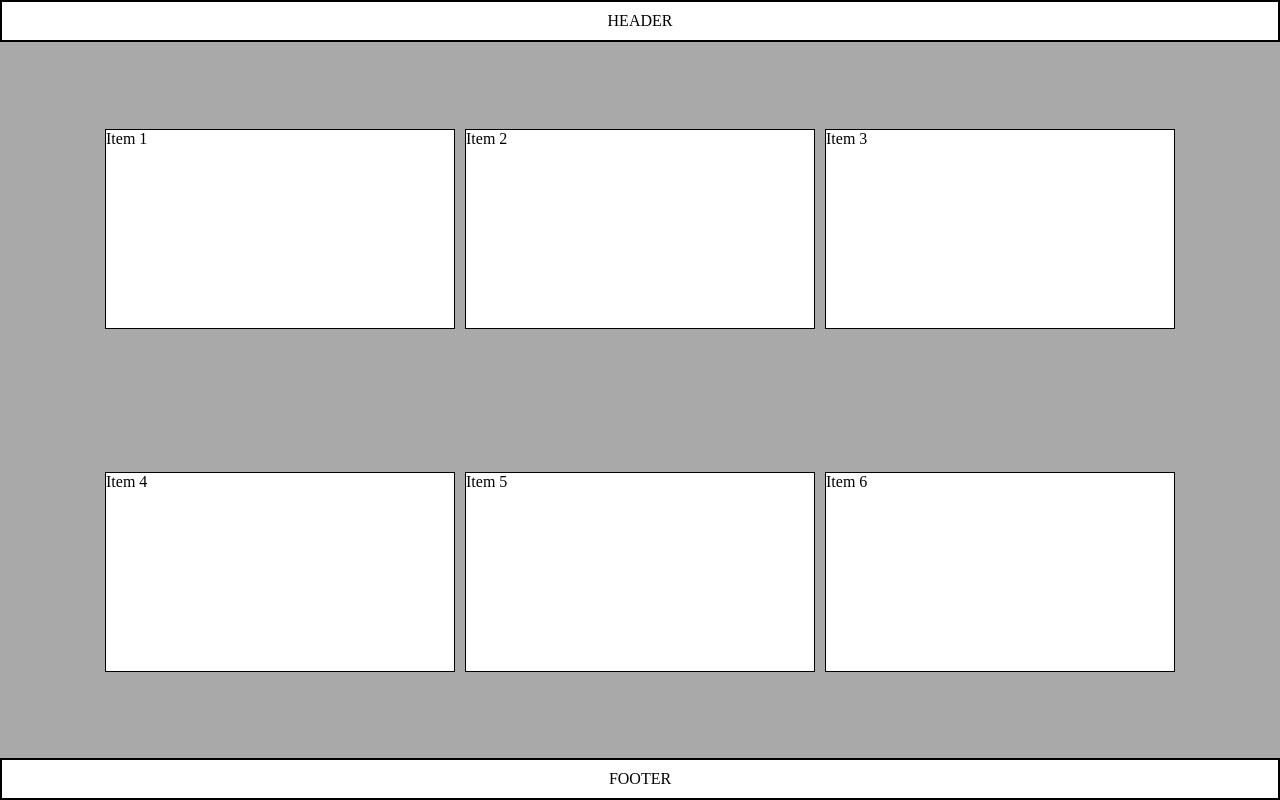
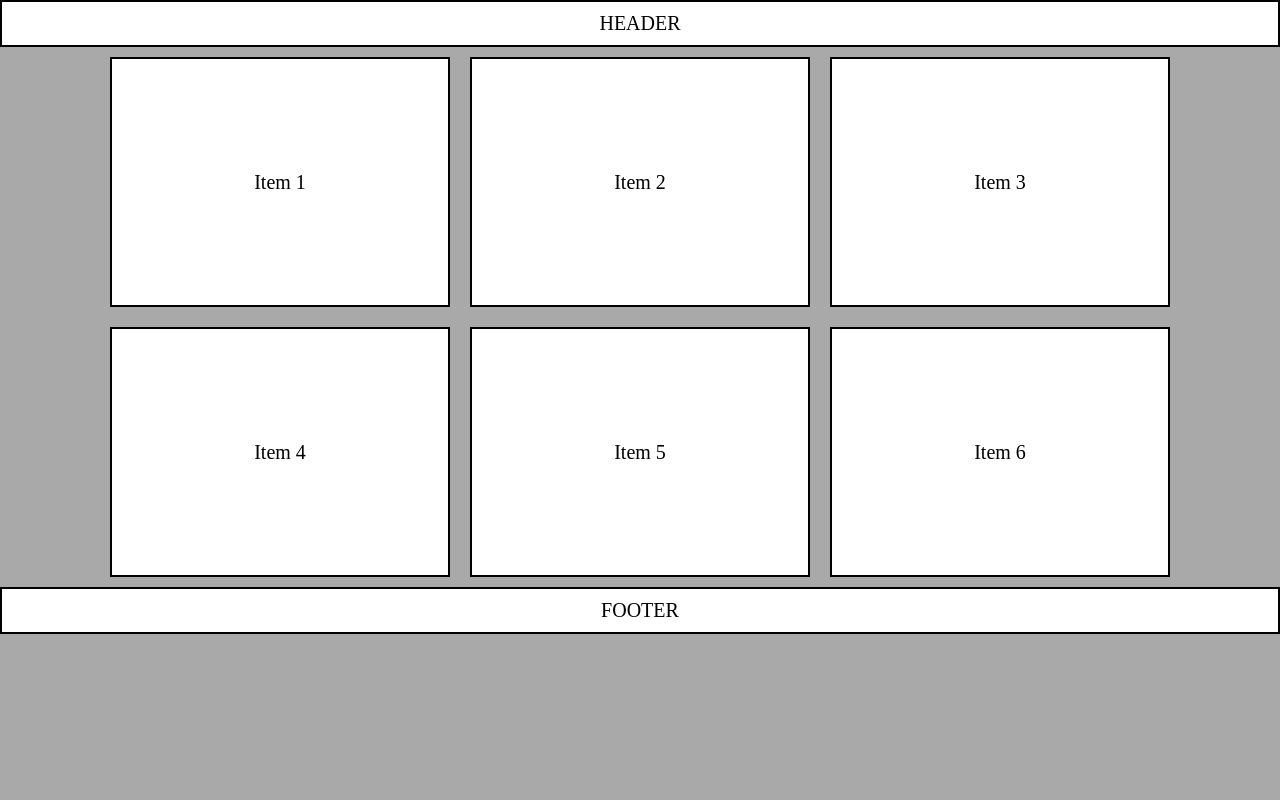
Before and after one commit to Raymond230/aulas-css3-avancado-bitcode, a plain HTML site: page exercicio2/index.html in a window 1280 px wide. Drawn offline with Linux system fonts and the light colour scheme.

Commit message:
atualizando conteúdo e refazendo exercicios

```diff
--- a/exercicio1/style.css
+++ b/exercicio1/style.css
@@ -5,33 +5,47 @@
 }
 
 .header{
-    background-color: #000;
+    flex-basis: 100%;
+    min-height: 100vh;
+    background-color: #103;
+    padding: 10px;
     display: flex;
-    justify-content: space-between;
+    gap: 20px;
+    justify-content: space-around;
     align-items: center;
-    padding: 20px;
+}
+
+.buttons{
+    display: flex;
+    gap: 20px;
     flex-wrap: wrap;
-    font-family: Arial, Helvetica, sans-serif;
+
+
 }
 
 .buttonHeader{
-    background: #000;
+    padding: 15px 20px;
+    text-transform: uppercase;
+    border-radius: 14px;
+    background-color: transparent;
+    font-size: 18px;
+    font-weight: 700;
+    cursor: pointer;
+    transition: 1s;
+    border-color: #fff;
     color: #fff;
-    border: 1px solid #fff;
-    border-radius: 10px;
-    padding: 10px 20px;
-    cursor: pointer;
-    transition: 0.5s;
-
 }
 
 .buttonHeader:hover{
-    border-color: #f30202;
+    border-color: black;
 }
 
+/* imagens */
+
 .logo-rock{
-    width: 40px;
+    width: 80px;
 }
+
 .logo-onebitcode{
-    width: 200px;
+    width: 400px;
 }
--- a/exercicio2/style.css
+++ b/exercicio2/style.css
@@ -3,45 +3,56 @@
     padding: 0;
     box-sizing: border-box;
 }
-.header {
-  flex-basis: 100%;
-  background-color: white;
-  border: 2px solid black;
-  display: flex;
-  justify-content: center;
-  padding: 10px;
-}
-
-.container {
+.container{
   display: flex;
   flex-direction: column;
   min-height: 100vh;
   background-color: darkgray;
 }
 
-.item{
-    background-color: #fff;
-    border: 1px solid #000;
-    width: 350px;
-    height: 200px;
-    display: flex;
+.header{
+  flex-basis: 100%;
+  background: #fff;
+  padding: 10px;
+  border: 2px solid #000;
+  display: flex;
+  justify-content: center;
+  align-items: center;
+}
+
+.mainContent{
+
+  flex-basis: 100%;
+  padding: 10px;
+  display: flex;
+  gap: 20px;
+  justify-content: center;
+  align-items: center;
+  flex-wrap: wrap;
 
 }
 
-.mainContent{
-    display: flex;
-    flex-wrap: wrap;
-    justify-content: center;
-    align-items: center;
-    padding: 20px;
-    gap: 10px;
-    flex: 1 0 auto;
+.item{
+  flex-basis: 340px;
+  background: #fff;
+  height: 250px;
+  border: 2px solid #000;
+  display: flex;
+  justify-content: center;
+  align-items: center;
 }
 
 .footer{
-    background: #fff;
-    padding: 10px;
-    border: 2px solid #000;
-    display: flex;
-    justify-content: center;
+  flex-basis: 100%;
+  background: #fff;
+  padding: 10px;
+  border: 2px solid #000;
+  display: flex;
+  justify-content: center;
+  align-items: center;
 }
+
+.paragraph{
+  font-size: 20px;
+
+}
--- /dev/null
+++ b/exercicio3/style.css
@@ -0,0 +1,21 @@
+*{
+    margin: 0;
+    padding: 0;
+    box-sizing: border-box;
+}
+
+.main-content{
+    min-height: 100vh;
+    background: darkgray;
+    display: grid;
+    grid-template-columns: 1fr 2fr 1fr 1fr;
+    gap: 10px 15px;
+    grid-auto-rows: minmax(210px, auto);
+}
+
+.item{
+    background: #fff;
+    border: 2px solid #000;
+    font-size: 20px;
+    padding: 10px;
+}
--- a/flexbox/style.css
+++ b/flexbox/style.css
@@ -5,8 +5,10 @@
 }
 
 .container{
-  background: #ddd;
+  background: #000;
+  color: #000000;
   min-height: 100vh;
+  padding: 20px;
   display: flex;
   gap: 20px;
   justify-content: center;
@@ -15,12 +17,8 @@
 }
 
 .item{
+  background: #fff;
   width: 200px;
   height: 200px;
-  border: 1px solid #103;
-  background: #fff;
-  font-size: 20px;
-  display: flex;
-  justify-content: center;
-  align-items: center;
+  border: 2px solid #ddd;
 }
--- /dev/null
+++ b/layout-grid/style.css
@@ -0,0 +1,22 @@
+*{
+    margin: 0;
+    padding: 0;
+    box-sizing: border-box;
+}
+
+.main-content{
+    min-height: 100vh;
+    background: darkgray;
+    display: grid;
+    grid-template-columns:repeat(3, 1fr);
+    gap: 15px 15px;
+    grid-auto-rows: minmax(210px, 240px);
+}
+
+.item{
+    background: #fff;
+    border: 2px solid #000;
+    font-size: 20px;
+    padding: 10px;
+
+}
--- /dev/null
+++ b/manipulando-grid/style.css
@@ -0,0 +1,22 @@
+*{
+    margin: 0;
+    padding: 0;
+    box-sizing: border-box;
+}
+
+.main-content{
+    min-height: 100vh;
+    background: darkgray;
+    display: grid;
+    grid-template-columns:repeat(3, 1fr);
+    gap: 15px 15px;
+    grid-auto-rows: minmax(210px, auto);
+}
+
+.item{
+    background: #fff;
+    border: 2px solid #000;
+    font-size: 20px;
+    padding: 10px;
+
+}
```
Also changed, not shown: exercicio3/index.html (added, +34 -0 lines), flexbox/index.html (+1 -1 lines), layout-grid/index.html (added, +31 -0 lines), manipulando-grid/index.html (added, +34 -0 lines).
